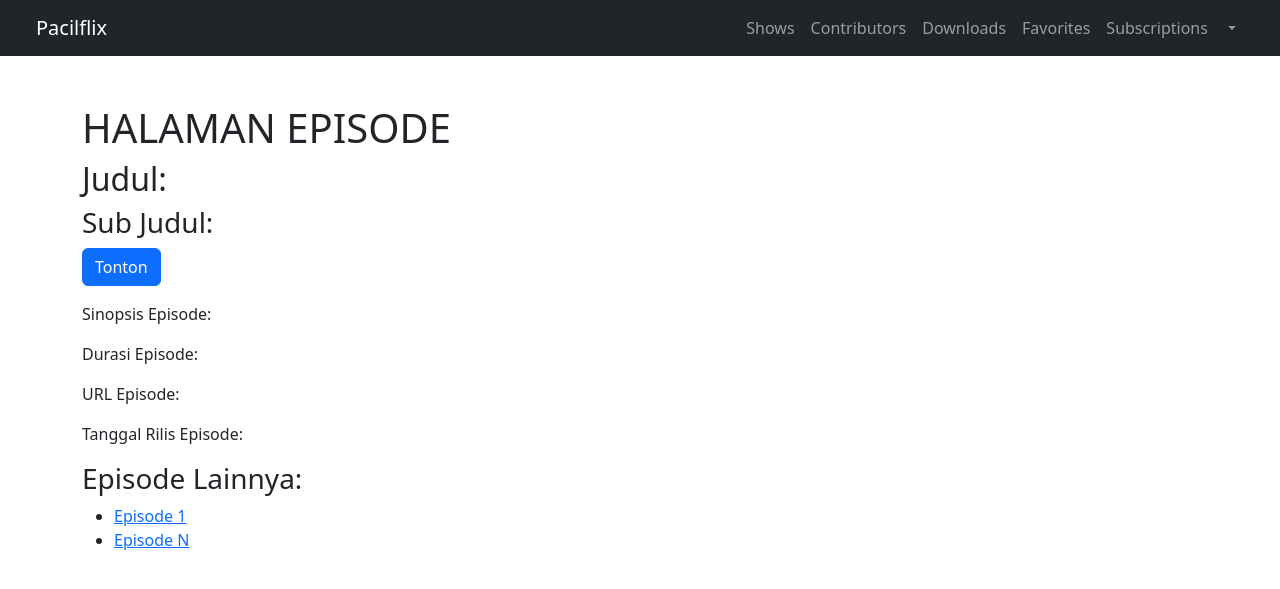
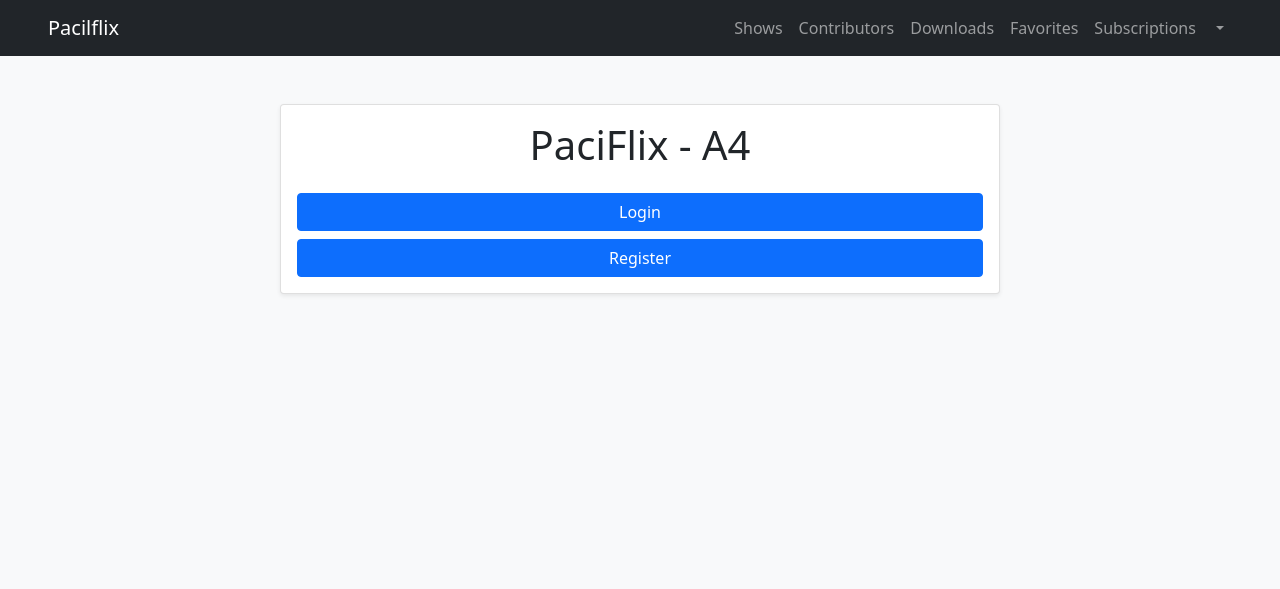
Before and after one commit to basdat-a4/Pacilflix, a Django app: page /main/ in a window 1280 px wide. Shown: the top 589 px of the page. Run offline with Django 5.2, Linux system fonts and the light colour scheme.

Commit message:
Update : Repair mainmenu.html

```diff
--- a/main/templates/login.html
+++ b/main/templates/login.html
@@ -16,7 +16,7 @@
                 </div>
                 <div class="d-flex justify-content-between">
                     <button type="submit" class="btn btn-primary">Login</button>
-                    <a href="{% url 'authentication:index' %}" class="btn btn-secondary">Cancel</a>
+                    <a class="btn btn-secondary">Cancel</a>
                 </div>
             </form>
             {% if messages %}
--- a/main/templates/mainmenu.html
+++ b/main/templates/mainmenu.html
@@ -6,54 +6,23 @@
     <meta charset="UTF-8">
     <meta name="viewport" content="width=device-width, initial-scale=1.0">
     <title>PaciFlix - A4</title>
-    <style>
-        body {
-            font-family: Arial, sans-serif;
-            background-color: #f4f4f4;
-            margin: 0;
-            display: flex;
-            flex-direction: column;
-            justify-content: flex-start;
-            align-items: center;
-            height: 100vh;
-            padding: 20px;
-            text-align: center;
-        }
-        .container {
-            background-color: white;
-            padding: 20px;
-            border-radius: 8px;
-            box-shadow: 0 0 10px rgba(0,0,0,0.1);
-            width: 100%; /* Adjust width as necessary */
-            max-width: 960px; /* Adjust max width as necessary */
-        }
-        h1 {
-            margin-bottom: 20px;
-        }
-        .login-register {
-            margin-top: 20px;
-        }
-        .login-register a {
-            display: block;
-            padding: 10px 20px;
-            margin: 10px 0;
-            background-color: #007BFF;
-            color: white;
-            text-decoration: none;
-            border-radius: 8px;
-            transition: background-color 0.3s ease;
-        }
-        .login-register a:hover {
-            background-color: #0056b3;
-        }
-    </style>
+    <!-- Bootstrap CSS CDN -->
+    <link href="https://cdn.jsdelivr.net/npm/bootstrap@5.1.3/dist/css/bootstrap.min.css" rel="stylesheet">
 </head>
-<body>
-    <div class="container">
-        <h1>PaciFlix - A4</h1>
-        <div class="login-register">
-            <a href="login.html">Login</a>
-            <a href="register.html">Register</a>
+<body class="bg-light">
+    <div class="container mt-5">
+        <div class="row justify-content-center">
+            <div class="col-md-8">
+                <div class="card shadow-sm">
+                    <div class="card-body text-center">
+                        <h1 class="card-title">PaciFlix - A4</h1>
+                        <div class="mt-4">
+                            <a href="login.html" class="btn btn-primary w-100 mb-2">Login</a>
+                            <a href="register.html" class="btn btn-primary w-100">Register</a>
+                        </div>
+                    </div>
+                </div>
+            </div>
         </div>
     </div>
 </body>
--- a/main/views.py
+++ b/main/views.py
@@ -2,4 +2,4 @@ from django.shortcuts import render
 
 # Create your views here.
 def show_main(request):
-    return render(request, "episode.html")
+    return render(request, "mainmenu.html")
```
